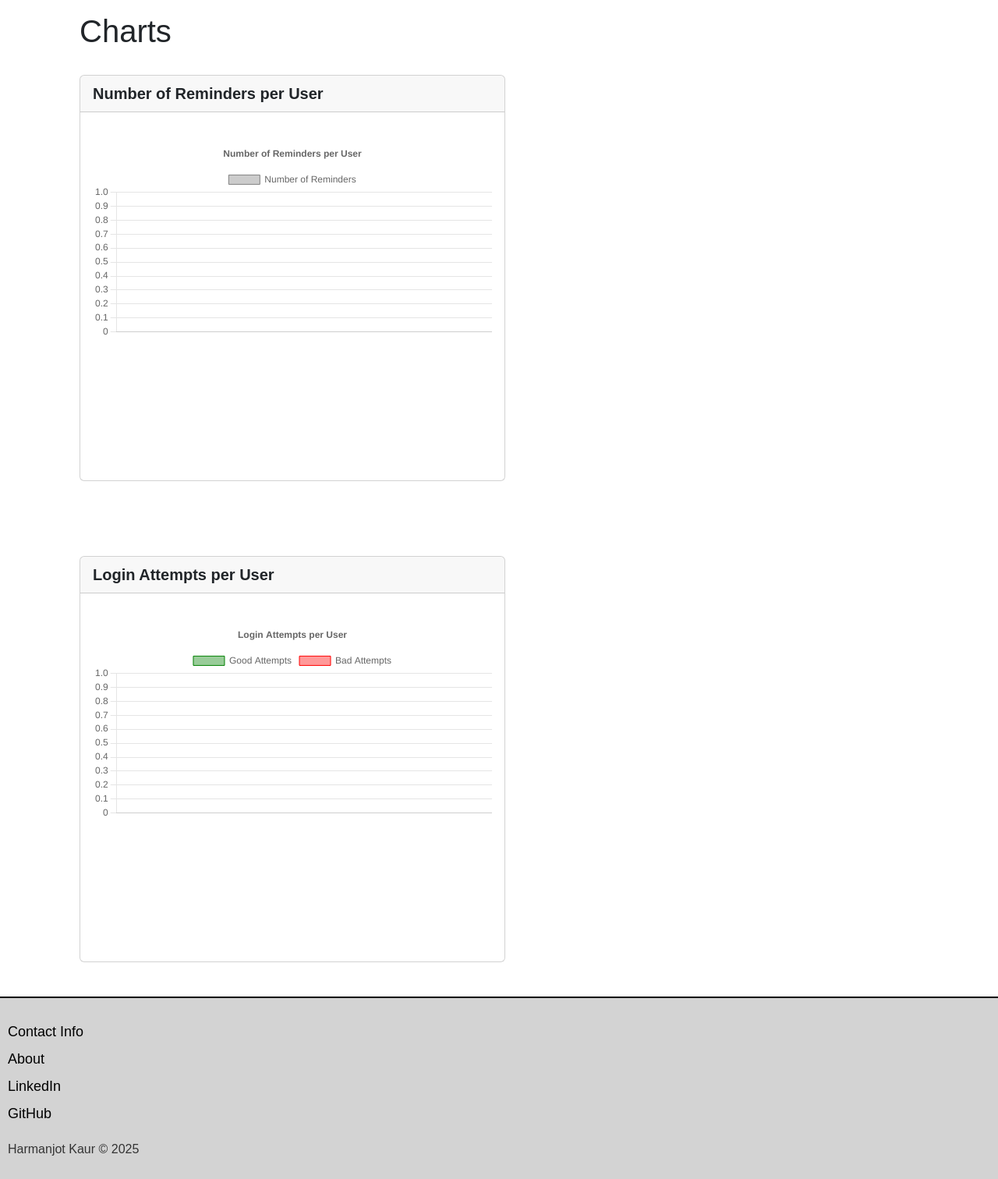
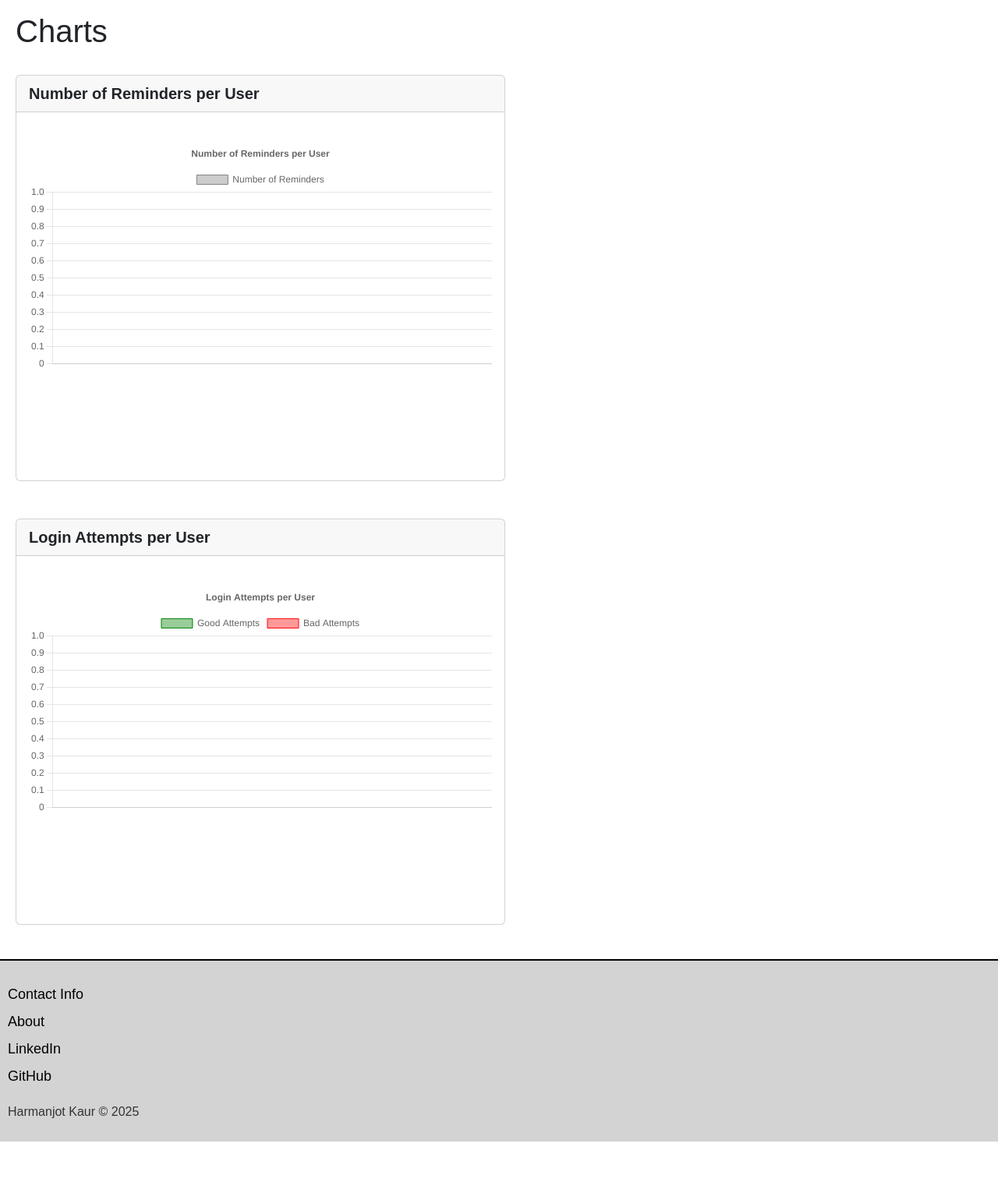
Before and after one commit to Harmanjot14/COSC-4806-5, a PHP site: page /reports/chart in a window 1280 px wide. Shown: the part 149-1661 px from the top of the page at 78% size. After the commit the page ends 1613 px from the top, so only its background shows below. Run offline with PHP 8.4, Linux system fonts and the light colour scheme; the visitor is signed in with stand-in values (Sample User, id 1); data that the repository does not hold is empty.

Commit message:
Fixed positioning of charts

```diff
--- a/app/views/reports/chart.php
+++ b/app/views/reports/chart.php
@@ -13,7 +13,7 @@
       </ol>
     </nav>
 
-    <div class="container">
+    <div class="page-container">
       <div class="page-header" id="banner">
         <h1>Charts</h1>
         <br>
@@ -72,7 +72,7 @@
             </div>
           </div>
         </div>
-      <br><br><br>
+      <br>
 
       <!--Second Chart-->
       <div class="row">
```
